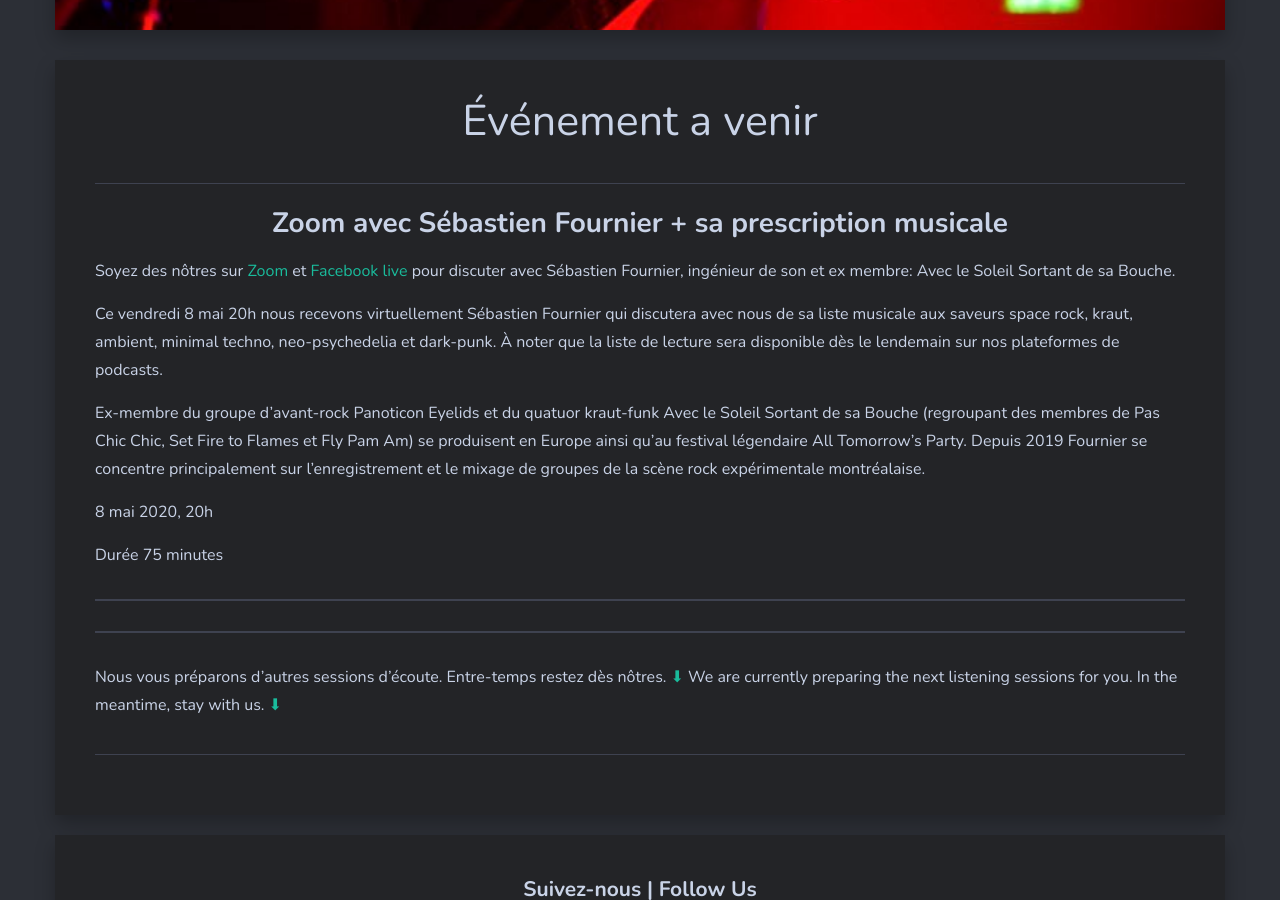
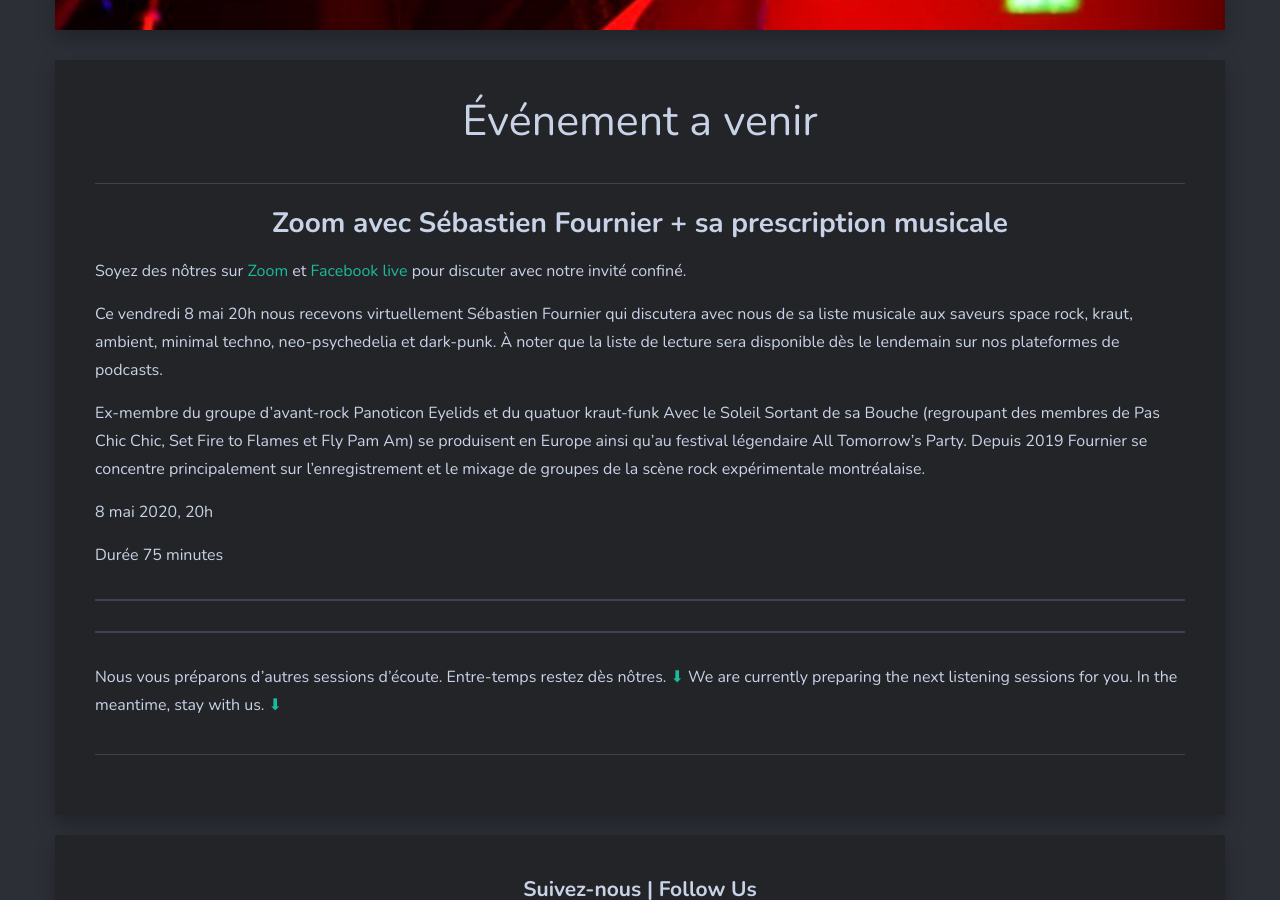
Before and after one commit to sessions-marteau/sessions-marteau-2.github.io, a Jekyll site: the page built from _pages/evenement-a-venir.md, in a window 1280 px wide and 900 px high, scrolled down 665 px. Built offline with Jekyll 4.4.1, drawn with Linux system fonts in a browser that asks for light colours; nearby versions of some CDN libraries.

Commit message:
Update evenement-a-venir.md

```diff
--- a/_pages/evenement-a-venir.md
+++ b/_pages/evenement-a-venir.md
@@ -13,7 +13,7 @@ Zoom avec Sébastien Fournier + sa prescription musicale
 
 Soyez des nôtres sur <a href="https://sessionsmarteau.com/session-virtuelle"> Zoom
 </a> et <a href="https://www.facebook.com/sessionsmarteau/"> Facebook live
-</a> pour discuter avec Sébastien Fournier, ingénieur de son et ex membre: Avec le Soleil Sortant de sa Bouche.
+</a> pour discuter avec notre invité confiné.
 
 Ce vendredi 8 mai 20h nous recevons virtuellement Sébastien Fournier qui discutera avec nous de sa liste musicale aux saveurs space rock, kraut, ambient, minimal techno, neo-psychedelia et dark-punk. À noter que la liste de lecture sera disponible dès le lendemain sur nos plateformes de podcasts.
 
```
